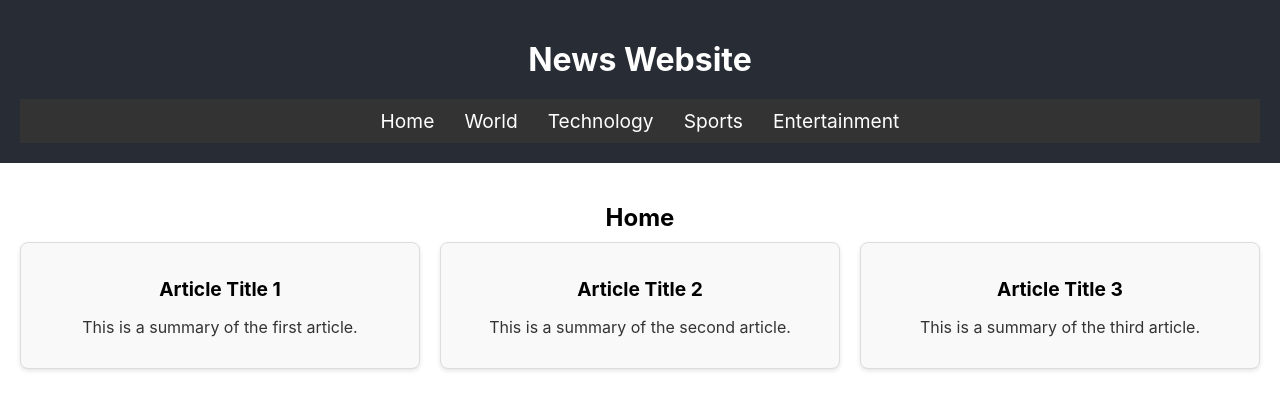
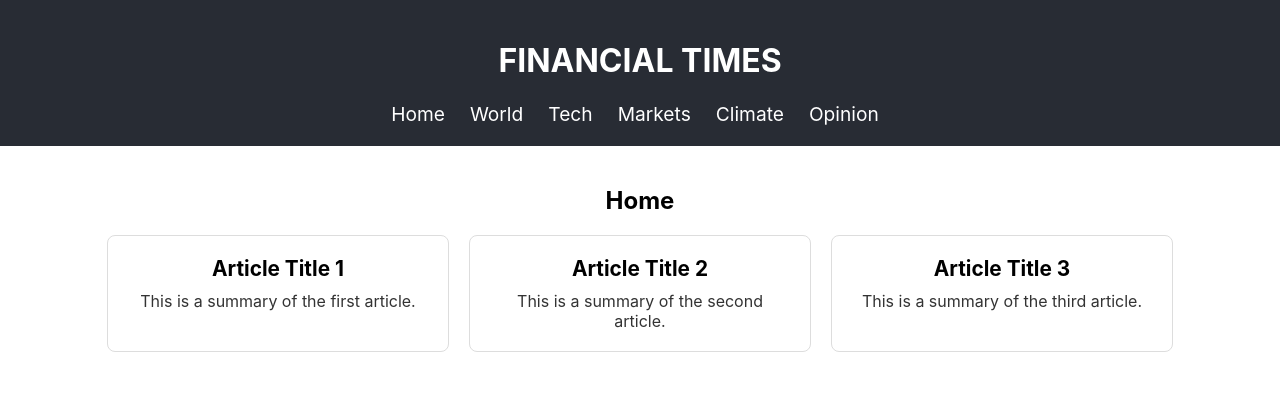
Before and after one commit to Lexlex4/equal-equity-app, a React (Create React App) app: page / in a window 1280 px wide. Shown: the top 410 px of the page. Built offline with nearby package versions, Linux system fonts and the light colour scheme.

Commit message:
wip articles clickable

```diff
--- a/package.json
+++ b/package.json
@@ -6,6 +6,7 @@
     "@testing-library/jest-dom": "^5.17.0",
     "@testing-library/react": "^13.4.0",
     "@testing-library/user-event": "^13.5.0",
+    "openai": "^4.48.2",
     "react": "^18.3.1",
     "react-dom": "^18.3.1",
     "react-scripts": "5.0.1",
--- a/src/App.css
+++ b/src/App.css
@@ -1,27 +1,41 @@
+/* Global styles */
+body {
+  margin: 0;
+  font-family: -apple-system, BlinkMacSystemFont, 'Segoe UI', Roboto, 'Helvetica Neue', Arial, sans-serif;
+  -webkit-font-smoothing: antialiased;
+  -moz-osx-font-smoothing: grayscale;
+}
+
+code {
+  font-family: source-code-pro, Menlo, Monaco, Consolas, 'Courier New', monospace;
+}
+
+/* App component styles */
 .App {
   text-align: center;
 }
 
+.App-header {
+  background-color: #282c34;
+  padding: 20px;
+  color: white;
+}
+
 .App-title {
   font-size: 2em;
-  margin: 20px 0;
-}
-
-.App-nav {
-  background-color: #333;
-  padding: 10px 0;
 }
 
 .App-nav ul {
-  list-style-type: none;
-  margin: 0;
+  list-style: none;
   padding: 0;
+  margin: 20px 0 0 0;
   display: flex;
   justify-content: center;
+  gap: 15px;
 }
 
 .App-nav li {
-  margin: 0 15px;
+  display: inline;
 }
 
 .App-nav a {
@@ -34,51 +48,45 @@
   text-decoration: underline;
 }
 
-.App-header {
-  background-color: #282c34;
-  padding: 20px;
-  color: white;
-}
-
 .App-content {
   padding: 20px;
 }
 
 .article-section {
-  margin: 20px 0;
+  margin-bottom: 40px;
 }
 
 .article-section h2 {
   font-size: 1.5em;
-  margin-bottom: 10px;
+  margin-bottom: 20px;
 }
 
 .articles-grid {
-  display: grid;
-  grid-template-columns: repeat(auto-fit, minmax(250px, 1fr));
+  display: flex;
+  flex-wrap: wrap;
   gap: 20px;
   justify-content: center;
 }
 
 .article-card {
-  background-color: #f9f9f9;
   border: 1px solid #ddd;
+  padding: 20px;
+  width: 300px;
   border-radius: 8px;
-  padding: 15px;
-  box-shadow: 0 2px 4px rgba(0, 0, 0, 0.1);
-  transition: transform 0.2s;
+  transition: box-shadow 0.3s;
 }
 
 .article-card:hover {
-  transform: scale(1.05);
+  box-shadow: 0 4px 8px rgba(0, 0, 0, 0.2);
 }
 
 .article-card h3 {
-  font-size: 1.2em;
-  margin-bottom: 10px;
+  font-size: 1.3em;
+  margin: 0 0 10px 0;
 }
 
 .article-card p {
+  margin: 0;
   font-size: 1em;
   color: #333;
 }
--- a/src/App.js
+++ b/src/App.js
@@ -1,18 +1,30 @@
-import React from 'react';
+import React, { useState } from 'react';
 import './App.css';
+import ArticlePage from './ArticlePage';
 
 function App() {
+  const [selectedArticle, setSelectedArticle] = useState(null);
+
+  const openArticlePage = (articleTitle) => {
+    setSelectedArticle(articleTitle);
+  };
+
+  if (selectedArticle) {
+    return <ArticlePage title={selectedArticle} />;
+  }
+
   return (
     <div className="App">
       <header className="App-header">
-        <h1 className="App-title">News Website</h1>
+        <h1 className="App-title">FINANCIAL TIMES</h1>
         <nav className="App-nav">
           <ul>
             <li><a href="#home">Home</a></li>
             <li><a href="#world">World</a></li>
-            <li><a href="#technology">Technology</a></li>
-            <li><a href="#sports">Sports</a></li>
-            <li><a href="#entertainment">Entertainment</a></li>
+            <li><a href="#technology">Tech</a></li>
+            <li><a href="#sports">Markets</a></li>
+            <li><a href="#climate">Climate</a></li>
+            <li><a href="#opinion">Opinion</a></li>
           </ul>
         </nav>
       </header>
@@ -21,15 +33,15 @@
           <h2>Home</h2>
           <div className="articles-grid">
             <article className="article-card">
-              <h3>Article Title 1</h3>
+              <h3 onClick={() => openArticlePage('Article Title 1')}>Article Title 1</h3>
               <p>This is a summary of the first article.</p>
             </article>
             <article className="article-card">
-              <h3>Article Title 2</h3>
+              <h3 onClick={() => openArticlePage('Article Title 2')}>Article Title 2</h3>
               <p>This is a summary of the second article.</p>
             </article>
             <article className="article-card">
-              <h3>Article Title 3</h3>
+              <h3 onClick={() => openArticlePage('Article Title 3')}>Article Title 3</h3>
               <p>This is a summary of the third article.</p>
             </article>
             {/* Add more articles as needed */}
--- /dev/null
+++ b/src/ArticlePage.js
@@ -0,0 +1,23 @@
+// ArticlePage.js
+import React from 'react';
+
+const ArticlePage = ({ title }) => {
+  let mockedContent = '';
+  switch (title) {
+    case 'Article Title 1':
+      mockedContent = 'Lorem ipsum dolor sit amet, consectetur adipiscing elit. Nulla convallis ligula nec enim consequat, et volutpat urna venenatis. Quisque ut faucibus augue. Duis convallis magna a turpis pharetra, vel fringilla purus fringilla.';
+      break;
+    default:
+      mockedContent = 'No content available.';
+      break;
+  }
+
+  return (
+    <div>
+      <h1>{title}</h1>
+      <p>{mockedContent}</p>
+    </div>
+  );
+};
+
+export default ArticlePage;
--- a/src/index.css
+++ b/src/index.css
@@ -1,13 +1,49 @@
 body {
   margin: 0;
-  font-family: -apple-system, BlinkMacSystemFont, 'Segoe UI', 'Roboto', 'Oxygen',
-    'Ubuntu', 'Cantarell', 'Fira Sans', 'Droid Sans', 'Helvetica Neue',
-    sans-serif;
+  font-family: -apple-system, BlinkMacSystemFont, 'Segoe UI', Roboto, 'Helvetica Neue', Arial, sans-serif;
   -webkit-font-smoothing: antialiased;
   -moz-osx-font-smoothing: grayscale;
 }
 
 code {
-  font-family: source-code-pro, Menlo, Monaco, Consolas, 'Courier New',
-    monospace;
+  font-family: source-code-pro, Menlo, Monaco, Consolas, 'Courier New', monospace;
 }
+
+.App-header {
+  background-color: #282c34;
+  padding: 20px;
+  color: white;
+}
+
+.App-title {
+  font-size: 1.5em;
+}
+
+.App-nav ul {
+  list-style: none;
+  padding: 0;
+}
+
+.App-nav li {
+  display: inline;
+  margin-right: 10px;
+}
+
+.App-content {
+  padding: 20px;
+}
+
+.article-section {
+  margin-bottom: 20px;
+}
+
+.articles-grid {
+  display: flex;
+  gap: 20px;
+}
+
+.article-card {
+  border: 1px solid #ddd;
+  padding: 20px;
+  width: 300px;
+}
--- a/src/index.js
+++ b/src/index.js
@@ -1,17 +1,11 @@
 import React from 'react';
-import ReactDOM from 'react-dom/client';
+import ReactDOM from 'react-dom';
 import './index.css';
 import App from './App';
-import reportWebVitals from './reportWebVitals';
 
-const root = ReactDOM.createRoot(document.getElementById('root'));
-root.render(
+ReactDOM.render(
   <React.StrictMode>
     <App />
-  </React.StrictMode>
+  </React.StrictMode>,
+  document.getElementById('root')
 );
-
-// If you want to start measuring performance in your app, pass a function
-// to log results (for example: reportWebVitals(console.log))
-// or send to an analytics endpoint. Learn more: https://bit.ly/CRA-vitals
-reportWebVitals();
```
Also changed, not shown: 1 other file (tests, documents, lock files or other folders).
